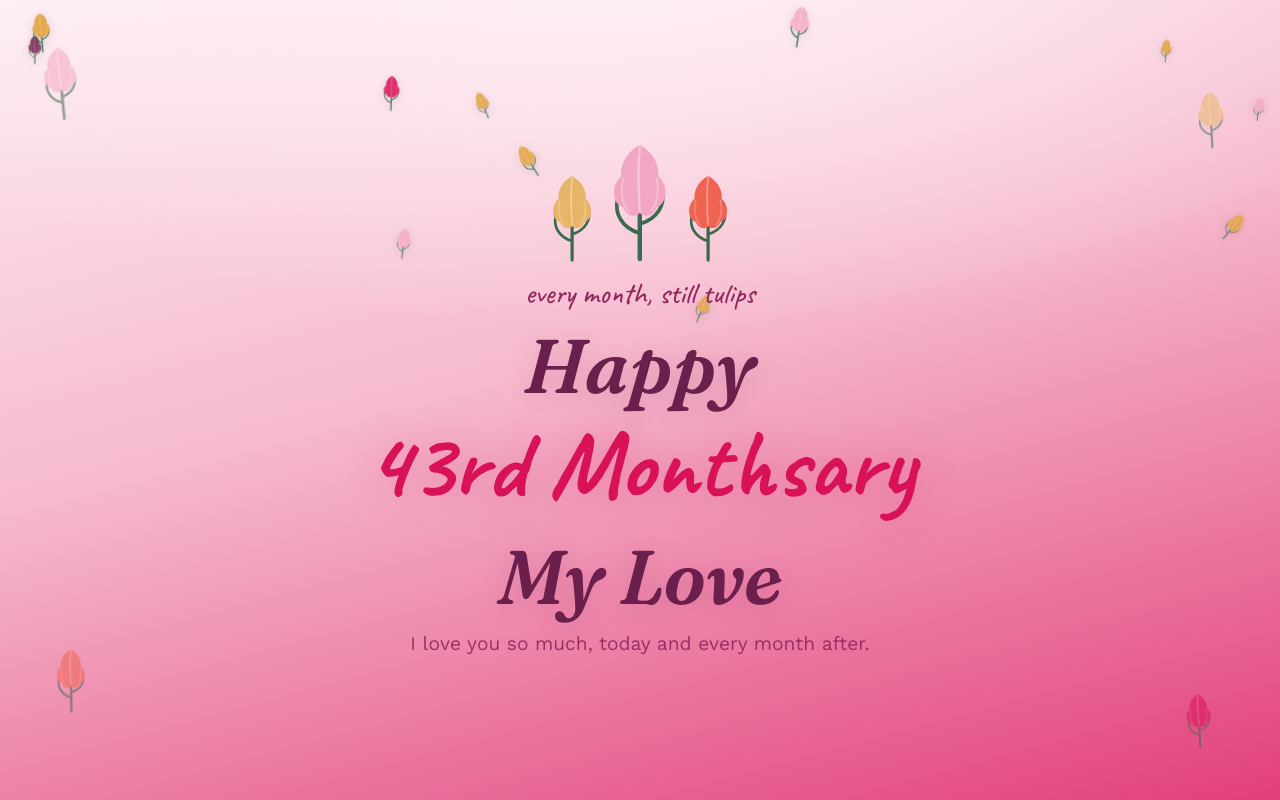
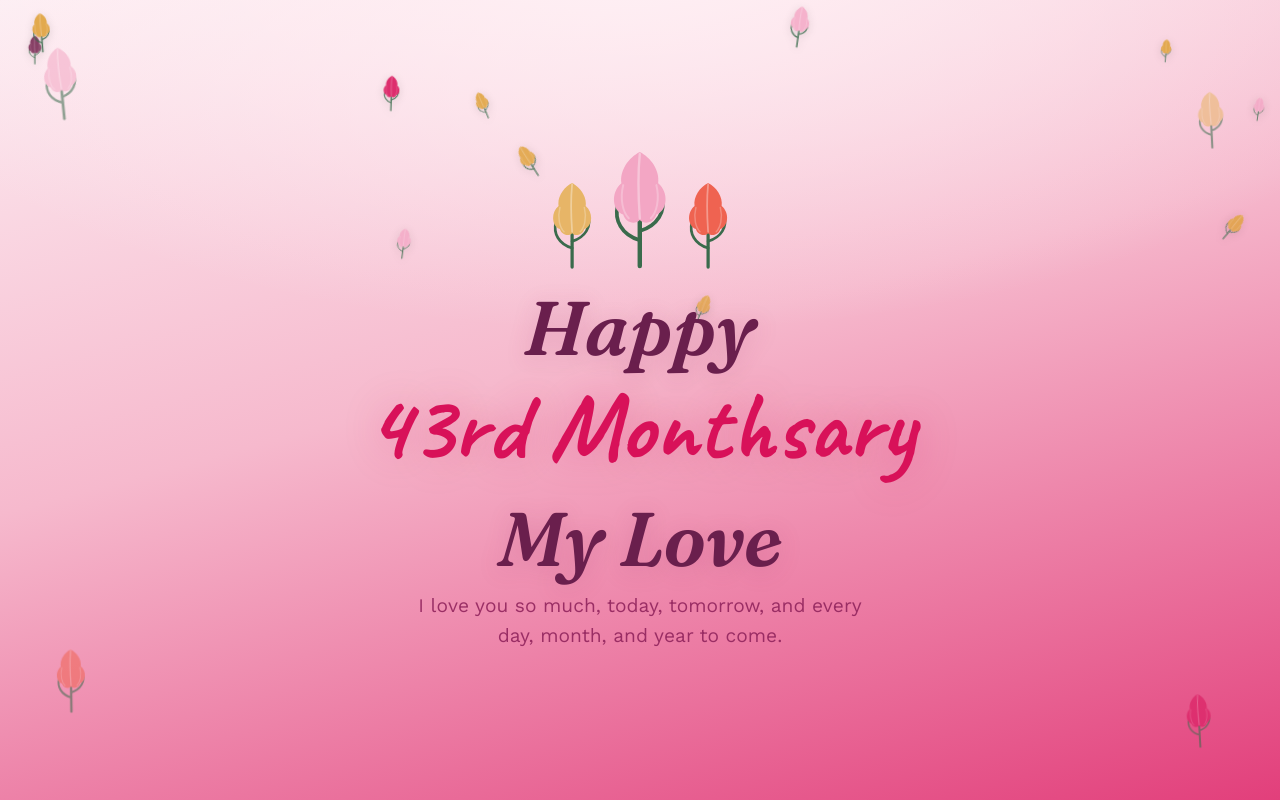
Before and after one commit to armanuntalan19/Mamatt, a plain HTML site: page happy_monthsary.html in a window 1280 px wide. Drawn offline with nearby package versions, Linux system fonts and the light colour scheme.

Commit message:
Update happy_monthsary.html

```diff
--- a/happy_monthsary.html
+++ b/happy_monthsary.html
@@ -23,13 +23,11 @@
     <div class="p3-inner">
 
       <div class="bouquet" aria-hidden="true" id="bouquet"></div>
-
-      <p class="p3-eyebrow">every month, still tulips</p>
       <h1 class="p3-title">Happy</h1>
       <div class="p3-months">43rd Monthsary</div>
       <h1 class="p3-title">My Love</h1>
 
-      <p class="p3-sub">I love you so much, today and every month after.</p>
+      <p class="p3-sub">I love you so much, today, tomorrow, and every day, month, and year to come.</p>
     </div>
   </main>
 
```
